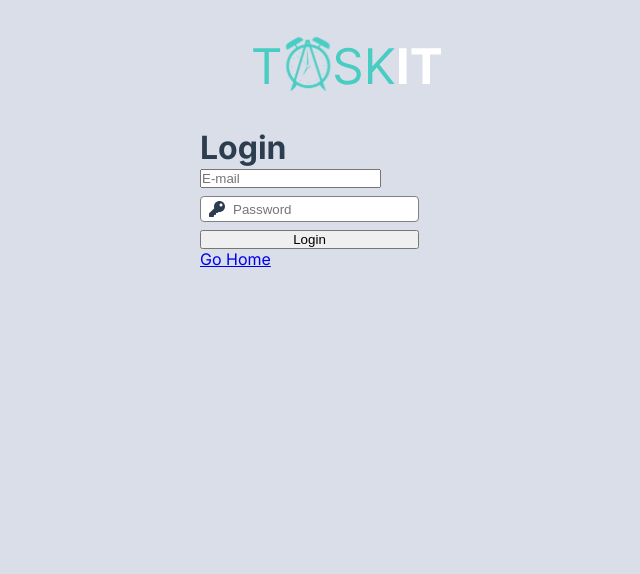
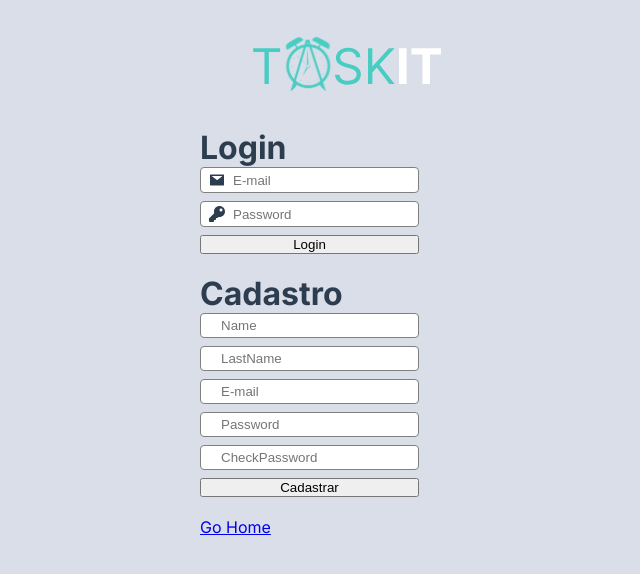
Before and after one commit to ICEI-PUC-Minas-PMV-ADS/pmv-ads-2023-2-e4-aplicdistrib-t5-pmv-ads-2023-2-e4-g2-taskit, a Next.js app in the folder src/web/: page /login in a window 1280 px wide. Shown: the top 574 px of the page, without its empty margins (290-930 px from the left). Built offline with nearby package versions, Linux system fonts and the light colour scheme.

Commit message:
chore: finalizando a tela de login
Criando a de cadastro

```diff
--- a/src/web/src/app/login/page.tsx
+++ b/src/web/src/app/login/page.tsx
@@ -4,7 +4,8 @@ import Link from "next/link";
 import Image from "next/image";
 import { useTheme } from "@/shared/hooks/Theme";
 import style from "./login.module.scss";
-import {FaKey} from "react-icons/fa"
+import {FaKey} from "react-icons/fa";
+import {AiFillMail} from "react-icons/ai"
 
 export default function Login() {
   const { setTheme } = useTheme();
@@ -30,7 +31,8 @@ export default function Login() {
         <h1>Login</h1>
         <form>
           <div className={style.inputgroup}>
-          <label htmlFor="email">
+          <label className={style.label} htmlFor="email">
+            <AiFillMail/>
             <input id="email" type="email" placeholder="E-mail" />
           </label>
           <label className={style.label} htmlFor="password">
@@ -40,11 +42,34 @@ export default function Login() {
 
           <button type="submit">Login</button>
           </div>
+        </form>
+<br />
+        <h1>Cadastro</h1>
+        <form>
+          <div className={style.inputgroup}>
+          <label className={style.label} htmlFor="Nome">
+            <input id="name" type="name" placeholder="Name" />
+          </label>
+          <label className={style.label} htmlFor="LastName">
+            <input id="lastname" type="lastname" placeholder="LastName" />
+          </label>
+          <label className={style.label} htmlFor="email">
+            <input id="email" type="email" placeholder="E-mail" />
+          </label>
+          <label className={style.label} htmlFor="password">
+            <input id="password" type="password" placeholder="Password" />
+          </label>
+          <label className={style.label} htmlFor="checkpassword">
+            <input id="checkpassword" type="checkpassword" placeholder="CheckPassword" />
+          </label>
 
+
+          <button type="submit">Cadastrar</button>
+          </div>
         </form>
 
       </main>
-
+<br />
       <Link href='/'>Go Home</Link>
     </div>
   )
```
